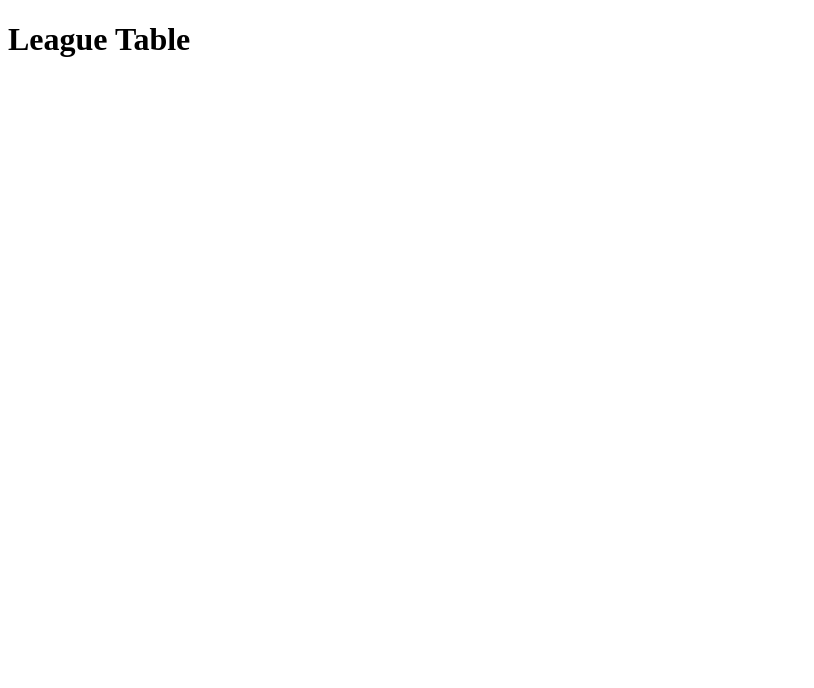
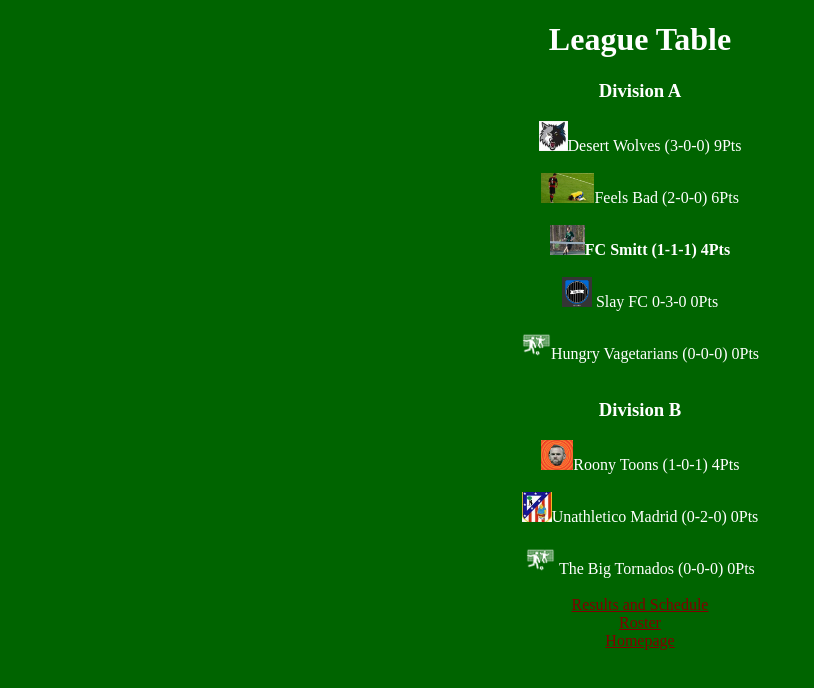
Before and after one commit to smithevan199/Smithevan199.github.io, a plain HTML site: page Standings.html in a window 1280 px wide. Shown: the whole page, without its empty margins (0-814 px from the left). Drawn offline with Linux system fonts and the light colour scheme.

Commit message:
Add files via upload

```diff
--- a/Standings.html
+++ b/Standings.html
@@ -1,11 +1,33 @@
 <!DOCTYPE html>
-<html lang="en">
+<html lang="en" style="background-color:darkgreen">
 <head>
+    <center>
     <meta charset="UTF-8">
     <h1>League Table</h1>
 
 </head>
-<body>
+<body style="color: white;">
+<h3>Division A</h3>
 
-</body>
+<img src="Desert wolves.jpg" height="30" />Desert Wolves (3-0-0) 9Pts <br> <br>
+ <img src="Feels bad.jpg" height="30"/>Feels Bad (2-0-0) 6Pts<br> <br>
+
+<img src="index.jpg" height="30" width="35" /><b>FC Smitt (1-1-1) 4Pts</b><br><br>
+<img src="Slay fc.png" height="30" /> Slay FC 0-3-0 0Pts<br><br>
+<img src="Hungry vagetarians.png" height="30" />Hungry Vagetarians (0-0-0) 0Pts
+<Br> <br>
+<h3>Division B</h3>
+
+<img src="Rooney Toons.png" height="30"/>Roony Toons (1-0-1) 4Pts <br><br>
+
+<img src="Unathletico.jpg" height="30"/>Unathletico Madrid (0-2-0) 0Pts <br> <br>
+<img src="Hungry vagetarians.png" height="30" /> The Big Tornados (0-0-0) 0Pts </body>
+<br><br>
+<a href="Results.html" style="color:maroon">Results and Schedule </a>
+<br>
+<a href="Roster.html" style="color:maroon">Roster</a>
+
+<br>
+<a href="Index.html" style="color:Maroon">Homepage</a>
+</center>
 </html>
```
Also changed, not shown: Index.html (+3 -1 lines), Results.html (+8 -7 lines), Roster.html (+3 -2 lines), Feels bad.jpg (added).
